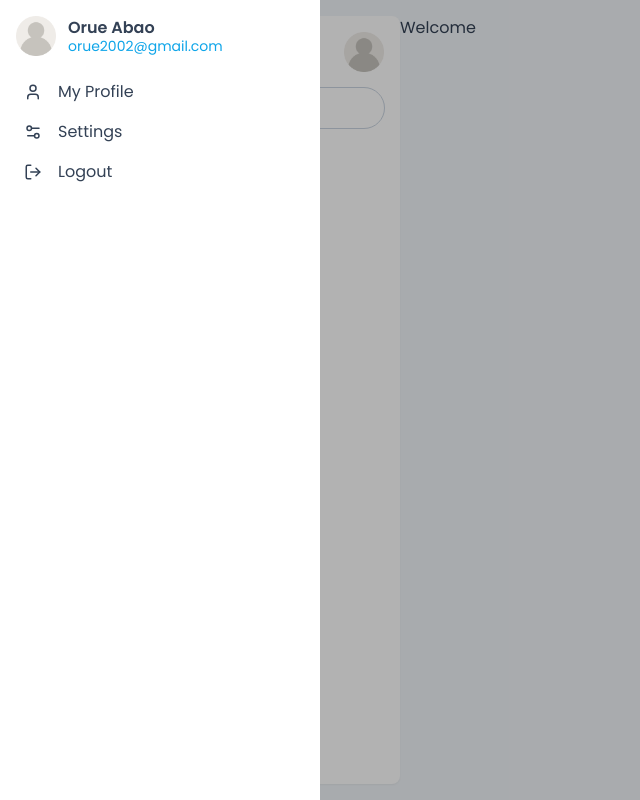
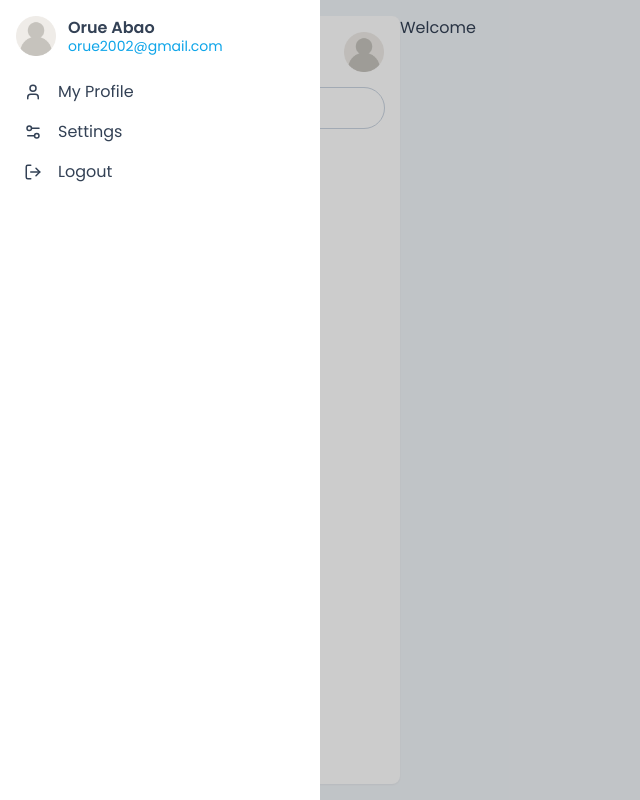
Before and after one commit to EuroAbao28/Meshenger, a React (Vite) app in the folder client/: page / in a window 1280 px wide. Both pictures are taken after a click on the icon 44 px from the left and 52 px from the top of the page. Shown: the whole page, without its empty margins (0-640 px from the left). Built offline with nearby package versions, Linux system fonts and the light colour scheme.

Commit message:
font thickness changes

```diff
--- a/client/src/components/FriendsList.jsx
+++ b/client/src/components/FriendsList.jsx
@@ -38,8 +38,8 @@ function FriendsList() {
               className="flex items-center gap-4 p-2 hover:bg-sky-50">
               <img src={user.image} alt="user image" className="w-10" />
               <div className="flex-1">
-                <h3 className="font-semibold">{user.username}</h3>
-                <p className="text-sm">Lastest message here</p>
+                <h3 className="">{user.username}</h3>
+                <p className="text-sm font-light">Lastest message here</p>
               </div>
             </div>
           ))}
--- a/client/src/components/SideMenu.jsx
+++ b/client/src/components/SideMenu.jsx
@@ -11,7 +11,7 @@ function SideMenu() {
     <>
       <div
         onClick={() => setIsSideMenuOpen(false)}
-        className={classnames("absolute inset-0 z-10 bg-black/30", {
+        className={classnames("absolute inset-0 z-10 bg-black/20", {
           block: isSideMenuOpen,
           hidden: !isSideMenuOpen,
         })}></div>
```
